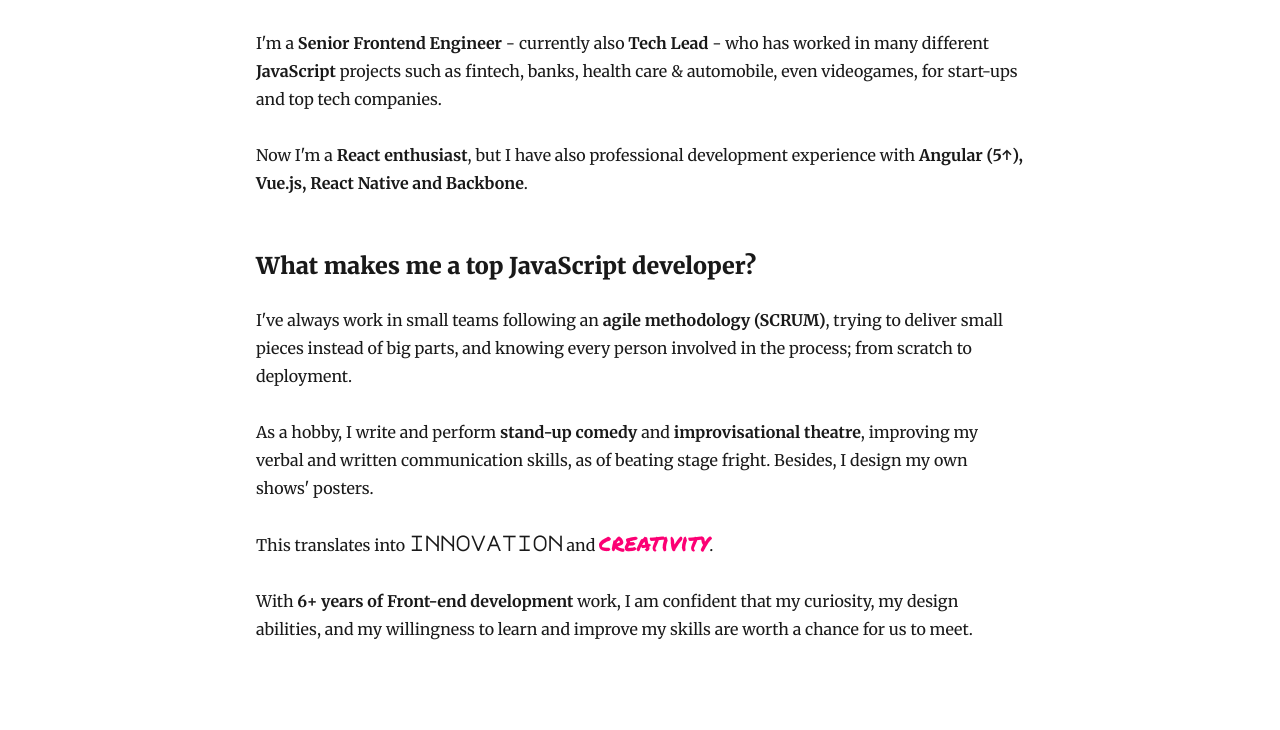
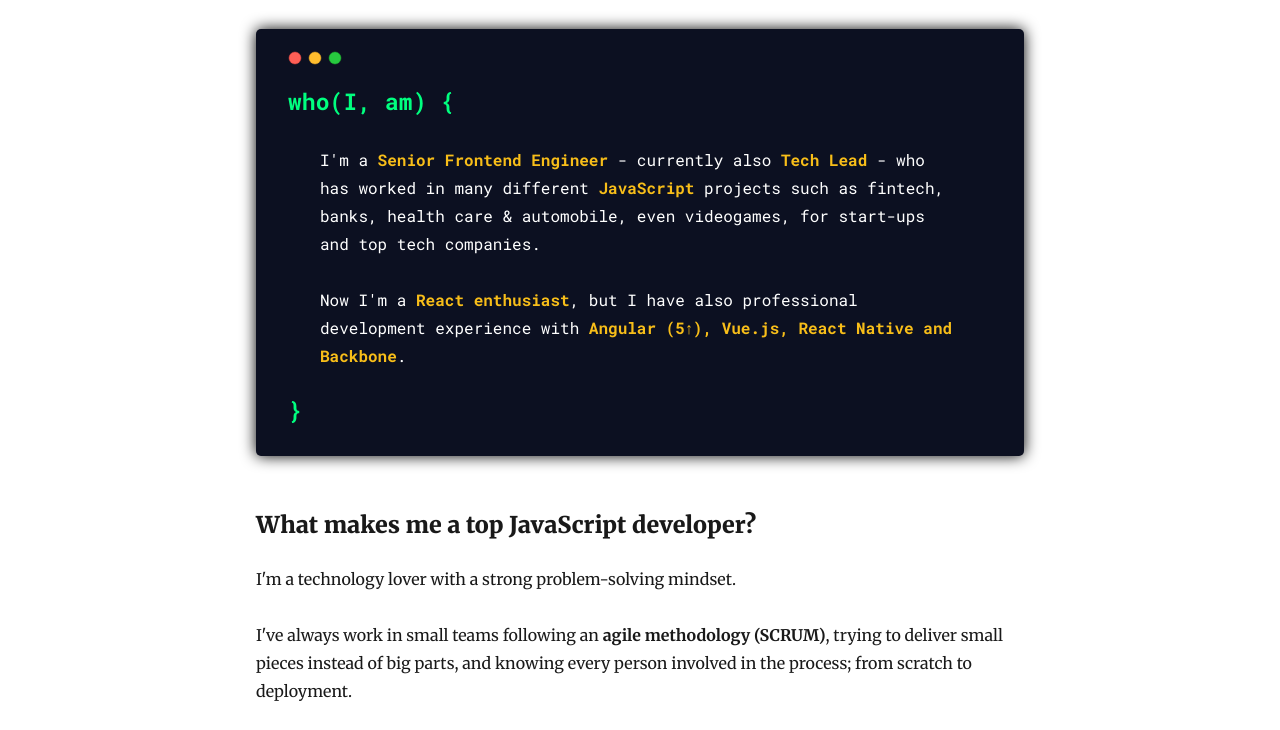
Before and after one commit to HungryElevator/hungryelevator.github.io, a Gatsby site: page / in a window 1280 px wide. Shown: the part 67-797 px from the top of the page. Built offline with nearby package versions, Linux system fonts and the light colour scheme; Gatsby itself is replaced by a stand-in of ours; some packages are replaced by stand-ins of ours.

Commit message:
code block

```diff
--- /dev/null
+++ b/src/components/code-block.js
@@ -0,0 +1,18 @@
+import React from 'react';
+import styles from './code-block.module.scss';
+
+
+const CodeBlock = ({ fnName, fnParams = [], content }) => {
+  return (
+    <div className={styles.Block}>
+      <svg xmlns="http://www.w3.org/2000/svg" width="54" height="14" viewBox="0 0 54 14"><g fill="none" fill-rule="evenodd" transform="translate(1 1)"><circle cx="6" cy="6" r="6" fill="#FF5F56" stroke="#E0443E" stroke-width=".5"></circle><circle cx="26" cy="6" r="6" fill="#FFBD2E" stroke="#DEA123" stroke-width=".5"></circle><circle cx="46" cy="6" r="6" fill="#27C93F" stroke="#1AAB29" stroke-width=".5"></circle></g></svg>
+      <h3><span>{fnName}</span>{`(${fnParams.join(', ')}) {`}</h3>
+      <section className={styles.Content}>
+        {content}
+      </section>
+      <h3>{'}'}</h3>
+    </div>
+  );
+};
+
+export default CodeBlock;
--- /dev/null
+++ b/src/components/code-block.module.scss
@@ -0,0 +1,47 @@
+.Block {
+  background-color: #0c1021;
+  border-radius: 5px;
+  box-shadow: 0 0 15px black;
+  color: white;
+  font-family: 'Roboto Mono';
+  padding: 1rem 2rem 2rem;
+
+  h3 {
+    color: #00ff7f;
+    font-family: 'Roboto Mono';
+    margin-bottom: 2rem;
+    margin-top: 1rem;
+
+    &:last-child {
+      margin-bottom: 0;
+    }
+  }
+
+  section {
+    padding: 0 2rem;
+
+    b {
+      color: #f8be19;
+    }
+
+    p:last-child {
+      &:after {
+        animation: cursor 1s steps(2, end) infinite;
+        background: white;
+        color: white;
+        content: '_';
+      }
+    }
+  }
+}
+
+
+@keyframes cursor {
+  0% {
+    visibility: hidden;
+  }
+
+  100% {
+    visibility: visible;
+  }
+}
--- a/src/components/profile.js
+++ b/src/components/profile.js
@@ -2,20 +2,33 @@ import React from 'react';
 
 import { rhythm } from '../utils/typography';
 import styles from './profile.module.scss';
+import CodeBlock from './code-block';
 
 const Profile = () => {
   const years = new Date().getFullYear() - 2014;
 
   return (
     <div>
+      <CodeBlock
+        fnName="who"
+        fnParams={['I', 'am']}
+        content={[
+          <>
             <p>I'm a <b>Senior Frontend Engineer</b> - currently also <b>Tech Lead</b> - who has worked in many different <b>JavaScript</b> projects such as fintech, banks, health care &amp; automobile, even videogames, for start-ups and top tech companies.</p>
             <p>Now I'm a <b>React enthusiast</b>, but I have also professional development experience with <b>Angular (5↑), Vue.js, React Native and Backbone</b>.</p>
+          </>,
+        ]}
+      />
+
+      <div>
         <h3 className="title">What makes me a top JavaScript developer?</h3>
         {/* <p>I've written <b>End-to-end test</b> with Selenium &amp; Cucumber in a Java Back-End environment, and also used Orchard.js in a JavaScript environment. The Front-End JavaScript <b>unit tests</b> were made with Tape.js. </p> */}
+        <p>I'm a technology lover with a strong problem-solving mindset.</p>
         <p>I've always work in small teams following an <b>agile methodology (SCRUM)</b>, trying to deliver small pieces instead of big parts, and knowing every person involved in the process; from scratch to deployment.</p>
         <p>As a hobby, I write and perform <b>stand-up comedy</b> and <b>improvisational theatre</b>, improving my verbal and written communication skills, as of beating stage fright. Besides, I design my own shows' posters.</p>
-      <p>This translates into <span className={styles.Roboto}>innovation</span> and <span className={styles.Marker}>creativity</span>.</p>
+        <p>This translates into <span className={styles.MajorMono}>innovation</span> and <span className={styles.Marker}>creativity</span>.</p>
         <p>With <b>{years}+ years of Front-end development</b> work, I am confident that my curiosity, my design abilities, and my willingness to learn and improve my skills are worth a chance for us to meet.</p>
+      </div>
     </div>
   );
 };
--- a/src/components/profile.module.scss
+++ b/src/components/profile.module.scss
@@ -7,7 +7,7 @@
   line-height: 1;
 }
 
-.Roboto {
+.MajorMono {
   font-family: 'Major Mono Display';
   font-size: 1.3em;
   font-weight: 700;
--- a/src/components/web-layout.module.scss
+++ b/src/components/web-layout.module.scss
@@ -8,5 +8,17 @@
 
 .Content {
   margin: calc(#{$header-height} + 2em) auto;
-  width: 60%;
+  width: 90%;
+
+  @include sm {
+    width: 85%;
+  }
+
+  @include md {
+    width: 75%;
+  }
+
+  @include lg {
+    width: 60%;
+  }
 }
```
Also changed, not shown: src/utils/media-queries.scss (indentation only). Lines whose indentation alone changed are shown as unchanged.
